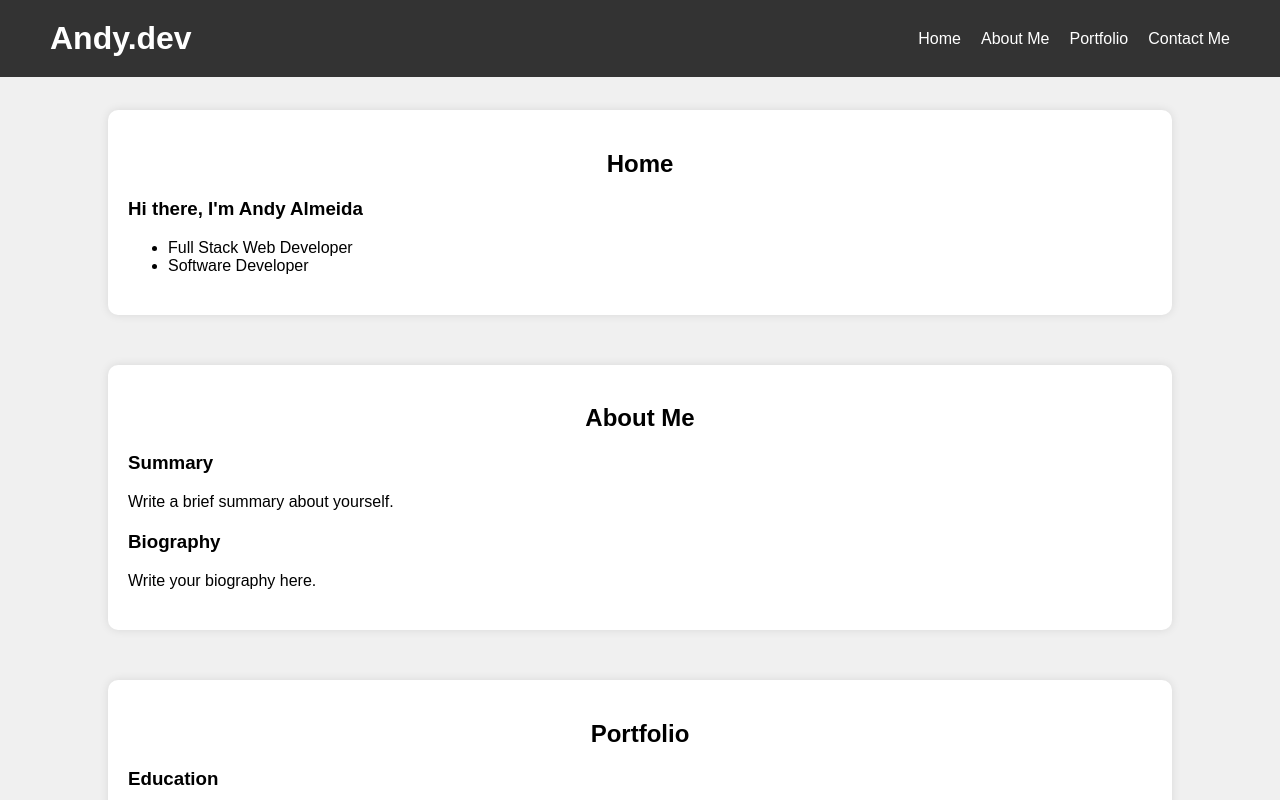
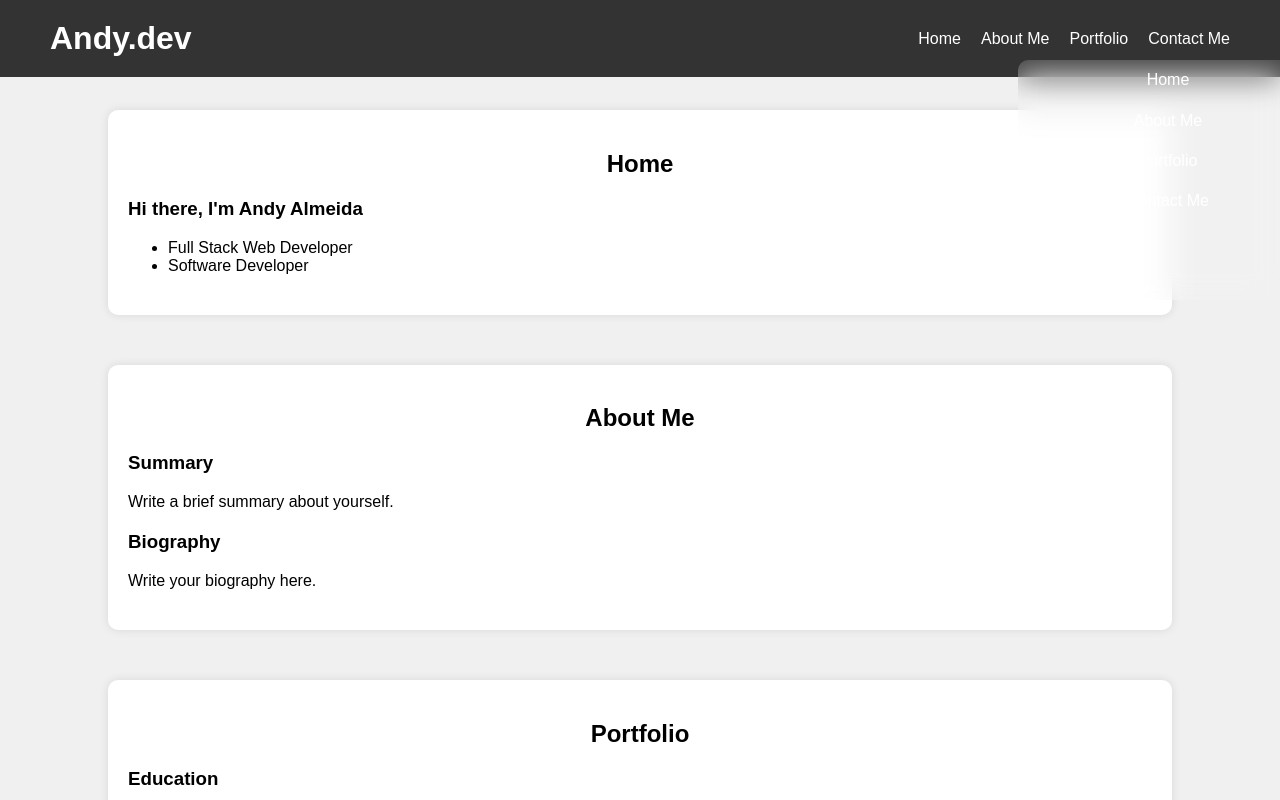
Before and after one commit to Andy-Almeida/Andy-Almeida.github.io, a plain HTML site: page index.html in a window 1280 px wide. Shown: the top 800 px of the page. Drawn offline with Linux system fonts and the light colour scheme.

Commit message:
Building a dropdown menu

```diff
--- a/index.html
+++ b/index.html
@@ -20,6 +20,13 @@
               <i class="fa-solid fa-bars"></i>
             </div>
         </nav>
+
+        <div class="dropdown_menu open">
+          <li><a href="#home">Home</a></li>
+          <li><a href="#about-me">About Me</a></li>
+          <li><a href="#portfolio">Portfolio</a></li>
+          <li><a href="#contact-me">Contact Me</a></li>
+        </div>
     </header>
 
 	<section id="home">
--- a/styles.css
+++ b/styles.css
@@ -68,6 +68,38 @@ nav ul li:first-child {
   cursor: pointer;
 }
 
+@media (max-width: 992px){
+  .links {
+    display: none;
+  }
+}
+
+.dropdown_menu{
+  position: absolute;
+  right: 2rem;
+  top: 60px;
+  width: 300px;
+  background: rgba(255, 255, 255, 0.1);
+  backdrop-filter: blur(15px);
+  border-radius: 10px;
+  overflow: hidden;
+}
+
+.dropdown_menu.open{
+  height:240px;
+}
+
+.dropdown_menu li{
+  padding: 0.7rem;
+  display: flex;
+  align-items: center;
+  justify-content: center;
+}
+
+.dropdown_menu {
+  display: block;
+}
+
 /*nav ul li a {
 	color: #fff;
 	text-decoration: none;
```
